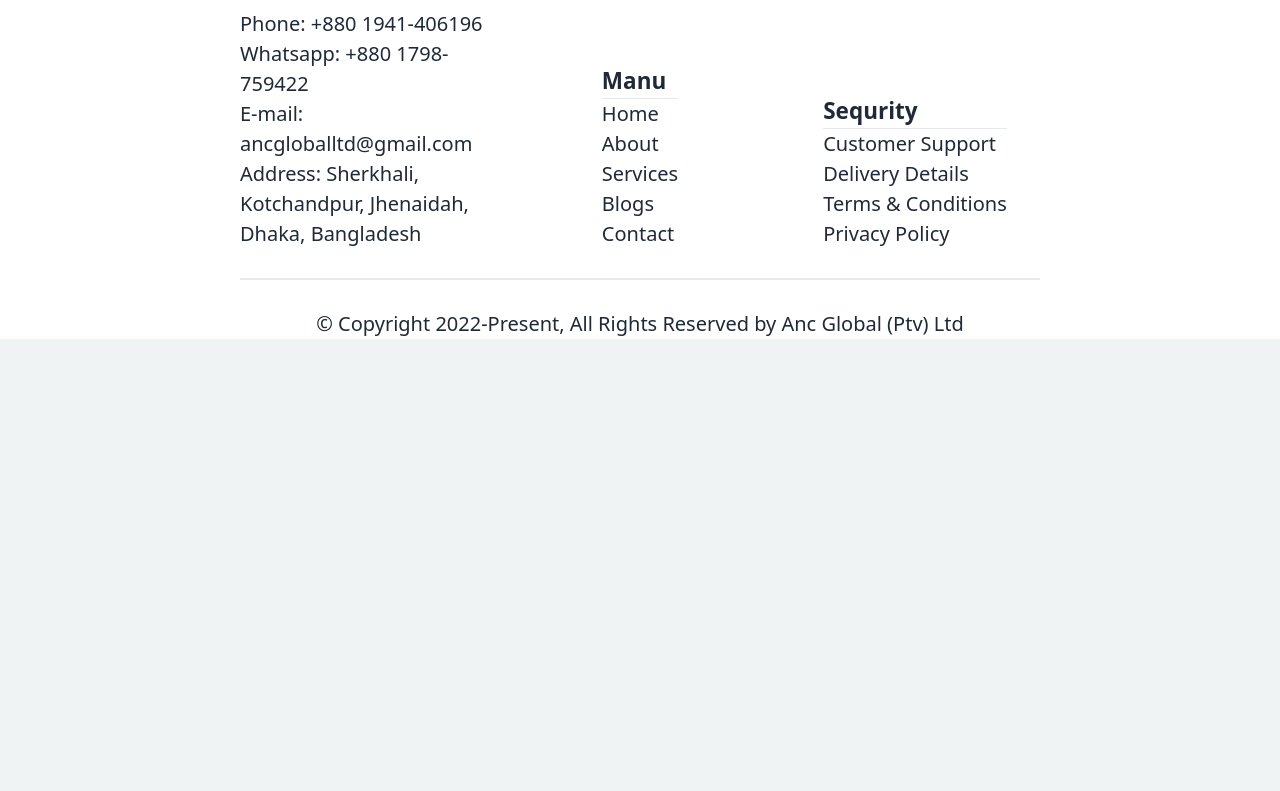
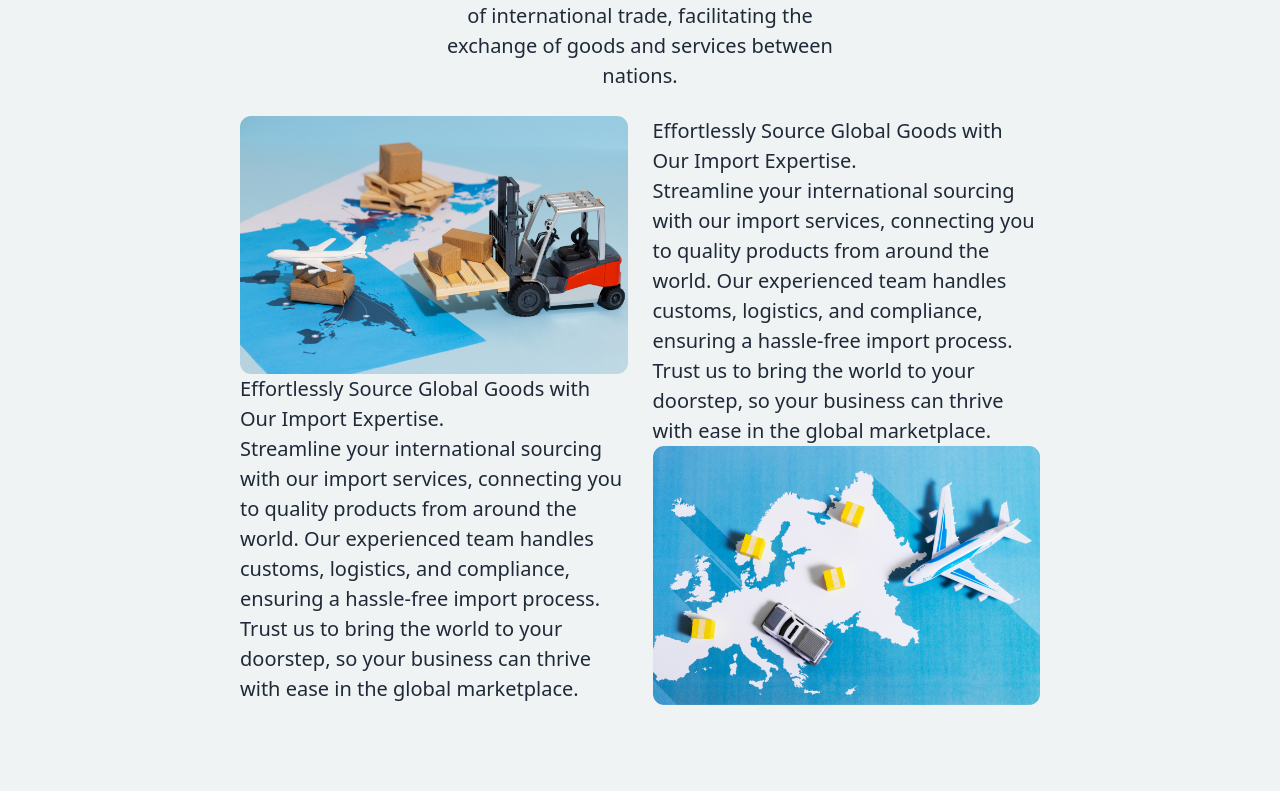
Before and after one commit to hmnsakib/AnC-Global-Ltd, a React (Vite) app in the folder clint-side/: page /about in a window 1280 px wide. Shown: the part 389-1180 px from the top of the page. Before the commit the page ends 800 px from the top, so only its background shows below. Built offline with nearby package versions, Linux system fonts and the light colour scheme; no server answers.

Commit message:
frontend- about page done

```diff
--- a/clint-side/src/components/frontend/About.jsx
+++ b/clint-side/src/components/frontend/About.jsx
@@ -1,8 +1,68 @@
+import home3 from "../../assets/home3.png";
+import home4 from "../../assets/home4.png";
+
 const About = () => {
     return (
-        <div>
-            <h2>this is about</h2>
-
+        <div className="px-48">
+            <div className="my-20">
+                {/* 2nd top */}
+                <div className="mb-5 text-center w-2/4 mx-auto">
+                    <h1 className="text-[#4FACD7] text-6xl mb-5">
+                        Our Services
+                    </h1>
+                    <p>
+                        Import and export are fundamental pillars of
+                        international trade, facilitating the exchange of goods
+                        and services between nations.
+                    </p>
+                </div>
+                {/* 2nd bottom */}
+                <div className="flex gap-5">
+                    <div className="">
+                        <div>
+                            <img src={home3} alt="" />
+                        </div>
+                        <div>
+                            <h1>
+                                Effortlessly Source Global Goods with Our Import
+                                Expertise.
+                            </h1>
+                            <p>
+                                Streamline your international sourcing with our
+                                import services, connecting you to quality
+                                products from around the world. Our experienced
+                                team handles customs, logistics, and compliance,
+                                ensuring a hassle-free import process. Trust us
+                                to bring the world to your doorstep, so your
+                                business can thrive with ease in the global
+                                marketplace.
+                            </p>
+                        </div>
+                    </div>
+                    <div className="">
+                        <div>
+                            <h1>
+                                Effortlessly Source Global Goods with Our Import
+                                Expertise.
+                            </h1>
+                            <p>
+                                Streamline your international sourcing with our
+                                import services, connecting you to quality
+                                products from around the world. Our experienced
+                                team handles customs, logistics, and compliance,
+                                ensuring a hassle-free import process. Trust us
+                                to bring the world to your doorstep, so your
+                                business can thrive with ease in the global
+                                marketplace.
+                            </p>
+                        </div>
+                        <div>
+                            <img src={home4} alt="" />
+                        </div>
+                    </div>
+                </div>
+            </div>
+            <div></div>
         </div>
     );
 };
```
